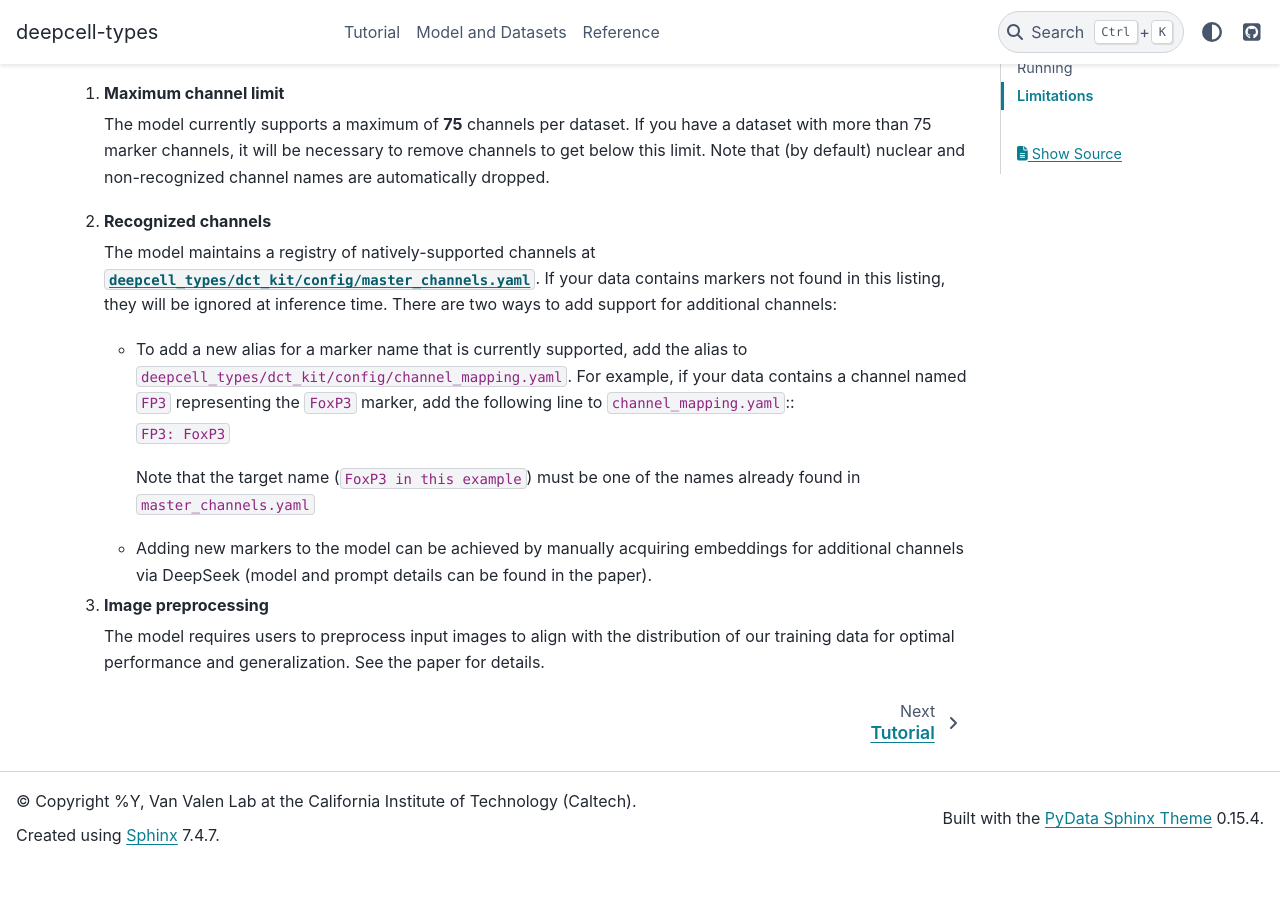
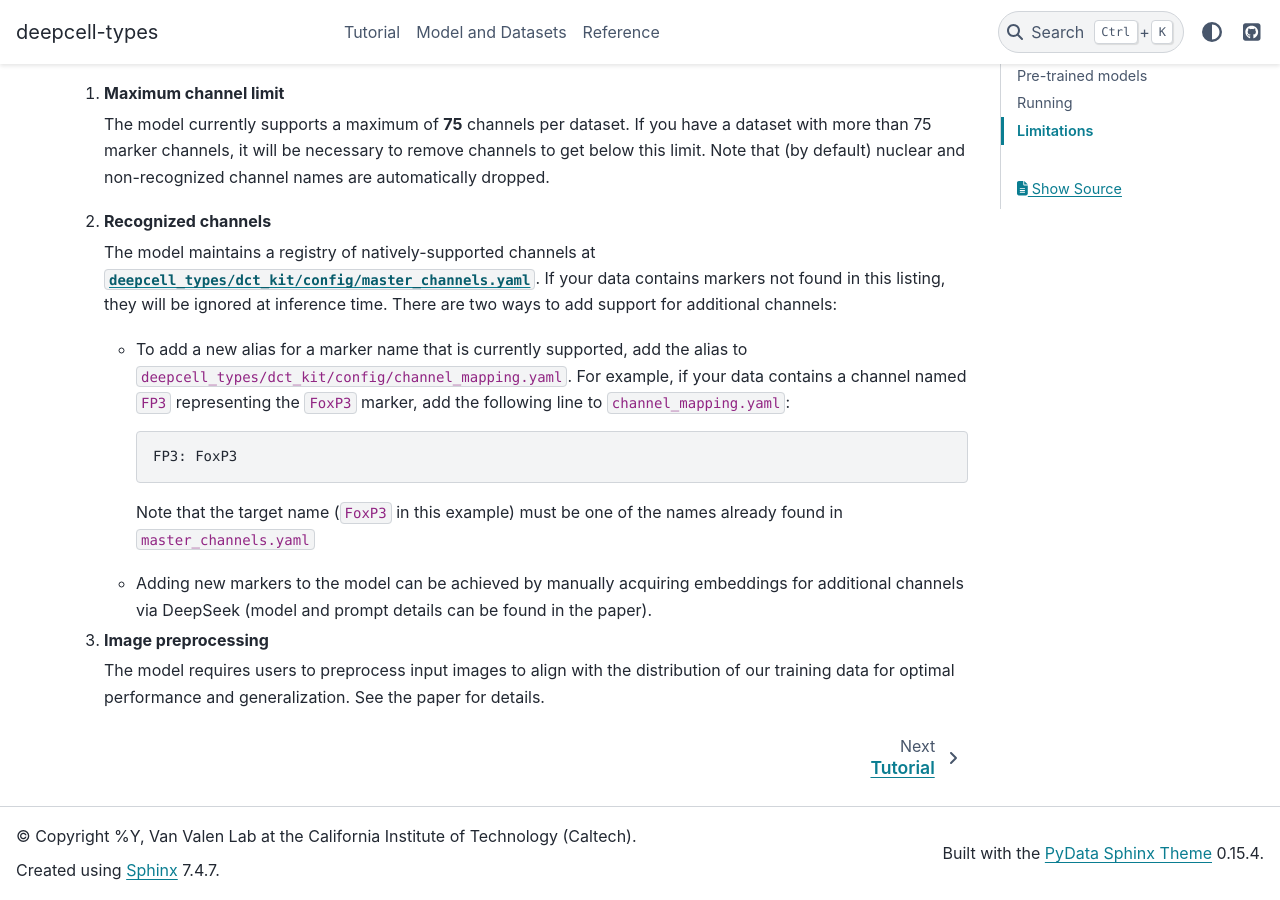
Before and after one commit to vanvalenlab/deepcell-types, a Sphinx documentation site: the page built from docs/index.md, in a window 1280 px wide and 900 px high, scrolled down 1578 px. Built offline with Sphinx 7.4.7 and the PyData theme 0.15.4, drawn with Linux system fonts in a browser that asks for light colours; before the commit the page ends 2443 px from its top, so only the background shows below that; some of the changed lines change nothing that is shown.

Commit message:
Touchups.

```diff
--- a/docs/index.md
+++ b/docs/index.md
@@ -87,11 +87,11 @@ and select `Open with -> Jupytext notebook`.
    - To add a new alias for a marker name that is currently supported, add the
      alias to `deepcell_types/dct_kit/config/channel_mapping.yaml`. For example,
      if your data contains a channel named `FP3` representing the `FoxP3` marker,
-     add the following line to `channel_mapping.yaml`::
+     add the following line to `channel_mapping.yaml`:
 
-        ``FP3: FoxP3``
+         FP3: FoxP3
 
-     Note that the target name (`FoxP3 in this example`) must be one of the
+     Note that the target name (`FoxP3` in this example) must be one of the
      names already found in `master_channels.yaml`
 
    - Adding new markers to the model can be achieved by manually acquiring
```
